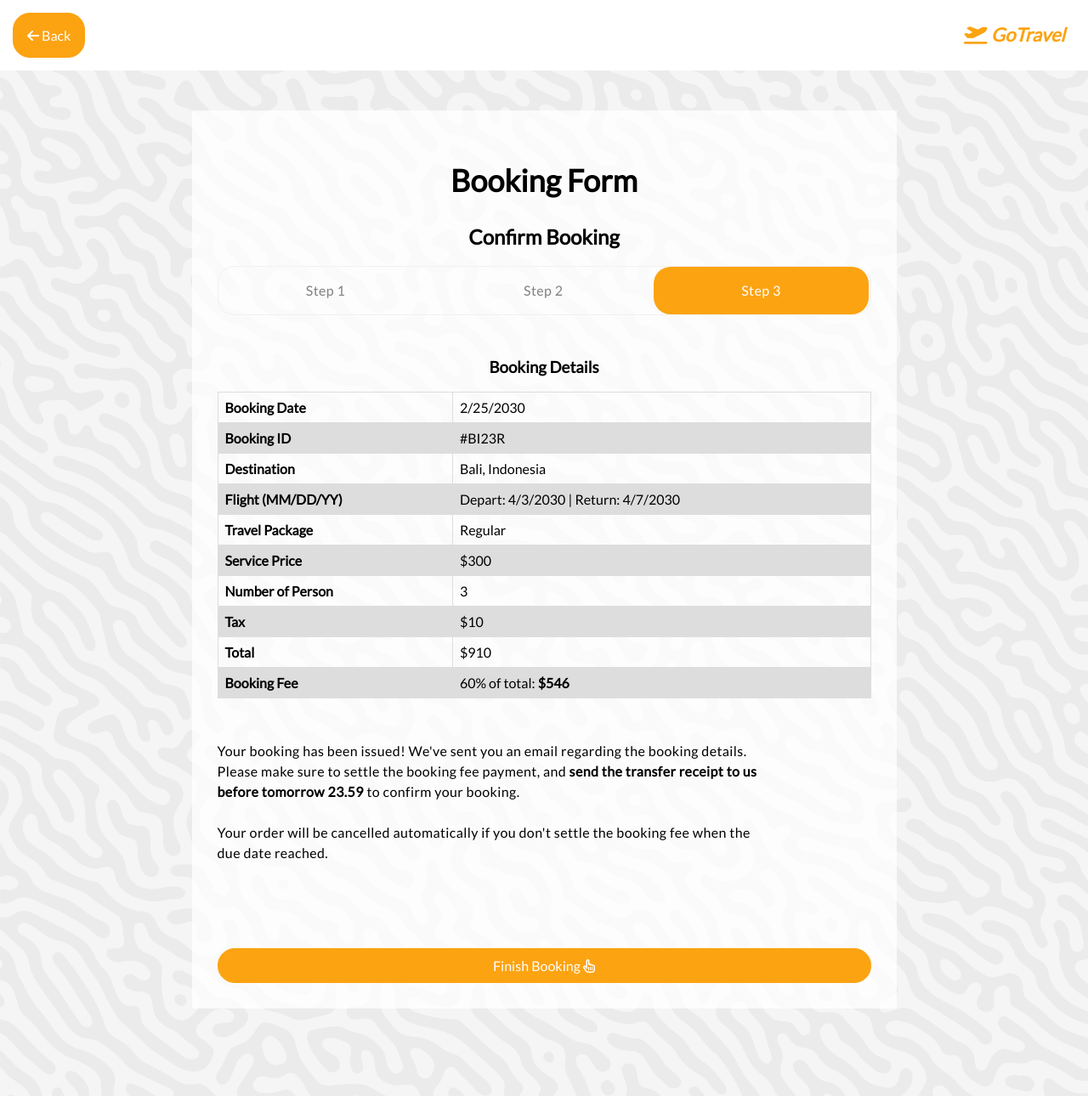
After one commit to javaliKai/GoTravel, a PHP site: page /booknow3.html in a window 1280 px wide. The commit adds this page. Shown: the whole page at 85% size. Run offline with PHP 8.4, Linux system fonts and the light colour scheme; some libraries are stand-ins or nearby versions.

Commit message:
Finishing the booknow page & adding finish page

```diff
--- a/assets/style.css
+++ b/assets/style.css
@@ -350,7 +350,7 @@ p {
 /* BOOKING PAGE STYLE STARTS HERE */
 /*************************/
 .booking-page {
-  min-height: 220vh;
+  height: 75.5625rem;
   position: relative;
 }
 
@@ -410,7 +410,7 @@ p {
 }
 
 .booking-form .container-progress p {
-  color: var(--Lightgray);
+  color: gray;
 }
 
 .booking-form form p {
@@ -435,6 +435,14 @@ p {
   cursor: pointer;
 }
 
+.booking-form form input[type='number'] {
+  width: 20%;
+  height: 30px;
+  margin-bottom: 20px;
+  padding: 3px;
+  font-family: 'Lato', sans-serif;
+}
+
 .booking-form form textarea {
   font-family: 'Lato', sans-serif;
   letter-spacing: 1.2px;
@@ -448,7 +456,7 @@ p {
   margin-bottom: 45px;
 }
 
-.booking-form form .next-button {
+.booking-form .next-button {
   background-color: var(--Orange);
   padding: 10px;
   margin-top: 20px;
@@ -458,9 +466,10 @@ p {
   border-radius: 20px;
   display: inline-block;
   transition: all ease-in 0.22s;
+  cursor: pointer;
 }
 
-.booking-form form .next-button:hover {
+.booking-form .next-button:hover {
   background-color: var(--White);
   color: var(--Orange);
 }
@@ -504,6 +513,42 @@ p {
   color: #14213d;
 }
 
-.booking-form form .travel-packages .package-item .package-description {
-  /* max-width: 25%; */
+.booking-form .container .booking-details {
+  text-align: center;
+  margin-top: 50px;
+  margin-bottom: 50px;
 }
+
+.booking-form .container table {
+  border-collapse: collapse;
+  width: 100%;
+}
+
+.booking-form .container table td,
+.booking-form .container table th {
+  border: 1px solid #dddddd;
+  text-align: left;
+  padding: 8px;
+}
+
+.booking-form .container table tr:nth-child(even) {
+  background-color: #dddddd;
+}
+
+.booking-form .container .booking-caption p {
+  width: 85%;
+}
+
+.booking-form .container .finish-button {
+  margin-top: 100px;
+  display: block;
+  text-align: center;
+}
+
+.booking-page .finish {
+  margin-top: 0;
+}
+
+.booking-page .finish-container {
+  text-align: center;
+}
--- a/booknow1.html
+++ b/booknow1.html
@@ -33,11 +33,11 @@
         </div>
         <div class="container-progress">
           <!-- STEPS: fill in personal info, choose services, and lastly confirm booking -->
-          <div class="step1" style="background-color:var(--Orange);"><p>Step 1</p></div>
+          <div class="step1" style="background-color:var(--Orange);"><p style="color: white">Step 1</p></div>
           <div class="step2"><p>Step 2</p></div>
           <div class="step3"><p>Step 3</p></div>
         </div>
-        <form action="#">
+        <form action="./booknow2.html">
           <p>Full Name:</p>
           <input type="text" id="full-name" placeholder="Enter your fullname">
 
@@ -324,7 +324,7 @@
           <input type="checkbox" name="terms-regulation" id="terms-regulation" required><label for="terms-regulation">I accept GoTravel's <strong><u>terms and regulations</u></strong> </label>
 
           <br>
-          <a href="./booknow2.html" class="next-button">Next <i class="fas fa-arrow-right"></i></a>
+          <button class="next-button" type="submit">Next <i class="fas fa-arrow-right"></i></button>
         </form>
       </div>
     </section>
--- /dev/null
+++ b/booknow3.html
@@ -0,0 +1,97 @@
+<!DOCTYPE html>
+<html lang="en">
+<head>
+  <meta charset="UTF-8">
+  <meta http-equiv="X-UA-Compatible" content="IE=edge">
+  <meta name="viewport" content="width=device-width, initial-scale=1.0">
+  <link rel="stylesheet" href="./assets/style.css">
+  <link rel="apple-touch-icon" sizes="180x180" href="/apple-touch-icon.png">
+  <link rel="icon" type="image/png" sizes="32x32" href="/favicon-32x32.png">
+  <link rel="icon" type="image/png" sizes="16x16" href="/favicon-16x16.png">
+  <link rel="manifest" href="/site.webmanifest">
+  <link rel="shortcut icon" href="./assets/Images/favicon/favicon.ico" type="image/x-icon">
+  <!-- fontawesome -->
+  <script src="https://kit.fontawesome.com/2857afecf8.js" crossorigin="anonymous"></script>
+  <title>GoTravel | Booking</title>
+</head>
+<body>
+  <section class="header">
+    <nav class="nav-container">
+      <a href="./booknow2.html" class="button"><i class="fas fa-arrow-left"></i> Back</a>
+      <a href="./index.html" class="logo">
+        <i class="fas fa-plane-departure"></i>
+        <strong><em>GoTravel</em></strong>
+      </a>
+    </nav>
+  </section>
+  <div class="booking-page">
+    <section class="booking-form content-padding">
+      <div class="container">
+        <div class="container-header">
+          <h1>Booking Form</h1>
+          <h2>Confirm Booking</h2>
+        </div>
+        <div class="container-progress">
+          <!-- STEPS: fill in personal info, choose services, and lastly confirm booking -->
+          <div class="step1"><p>Step 1</p></div>
+          <div class="step2" ><p>Step 2</p></div>
+          <div class="step3" style="background-color:var(--Orange); "><p style="color: white">Step 3</p></div>
+        </div>
+        <div class="booking-details">
+          <h3>Booking Details</h3>
+            <table class="booking-table">
+            <tr>
+              <th>Booking Date</th>
+              <td>2/25/2030</td>
+            </tr>
+            <tr>
+              <th>Booking ID</th>
+              <td>#BI23R</td>
+            </tr>
+            <tr>
+              <th>Destination</th>
+              <td>Bali, Indonesia</td>
+            </tr>
+            <tr>
+              <th>Flight (MM/DD/YY)</th>
+              <td>Depart: 4/3/2030 | Return: 4/7/2030</td>
+            </tr>
+            <tr>
+              <th>Travel Package</th>
+              <td>Regular</td>
+            </tr>
+            <tr>
+              <th>Service Price</th>
+              <td>$300</td>
+            </tr>
+            <tr>
+              <th>Number of Person</th>
+              <td>3</td>
+            </tr>
+            <tr>
+              <th>Tax</th>
+              <td>$10</td>
+            </tr>
+            <tr>
+              <th>Total</th>
+              <td>$910</td>
+            </tr>
+            <tr>
+              <th>Booking Fee</th>
+              <td>60% of total: <strong>$546</strong></td>
+            </tr>
+          </table>
+        </div>
+        <div class="booking-caption">
+          <p>
+            Your booking has been issued! We've sent you an email regarding the booking details. <br> Please make sure to settle the booking fee payment, and <strong>send the transfer receipt to us before tomorrow 23.59</strong> to confirm your booking.
+            <br><br>
+            Your order will be cancelled automatically if you don't settle the booking fee when the due date reached.
+          </p>
+        </div>
+        <a href="./finishbook.html" class="finish-button next-button">Finish Booking <i class="far fa-hand-pointer"></i></i></a>
+      </div>
+    </section>
+  </div>
+</body>
+</html>
```
Also changed, not shown: booknow2.html (+5 -3 lines), finishbook.html (added, +29 -0 lines).
